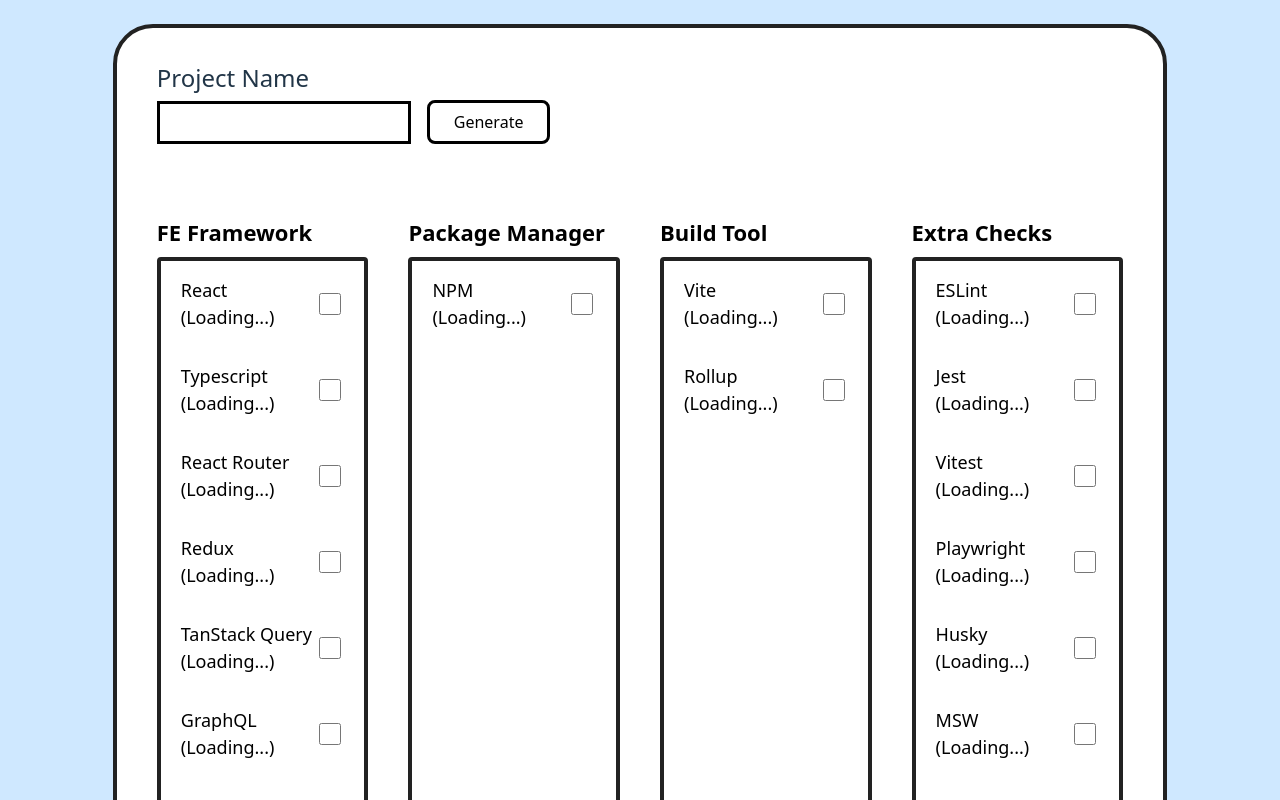
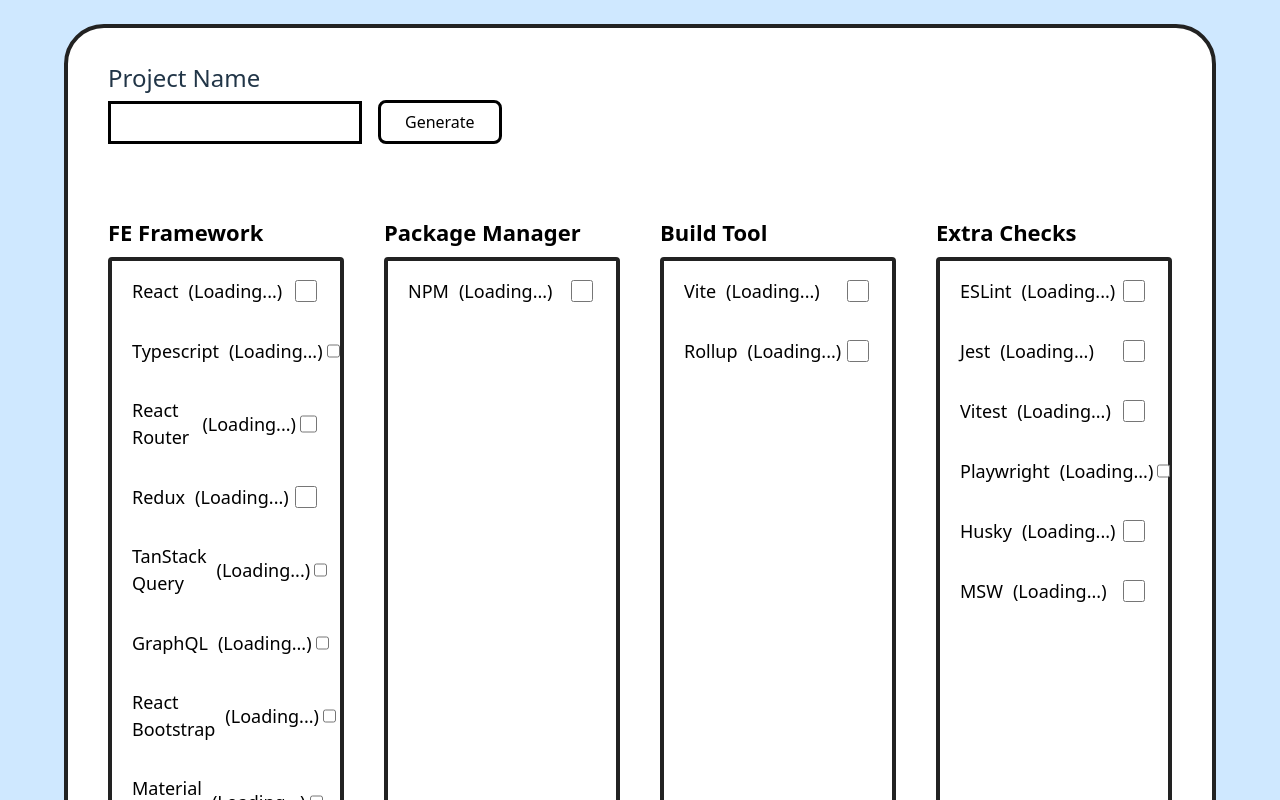
Before and after one commit to oliveirat3-ppb/hackathonV8, a React (Vite) app: page / in a window 1280 px wide. Shown: the top 800 px of the page. Built offline with nearby package versions, Linux system fonts and the light colour scheme; no server answers.

Commit message:
add PackageVersion component

```diff
--- a/src/PackageVersion.tsx
+++ b/src/PackageVersion.tsx
@@ -26,15 +26,7 @@
   }, [packageName]);
 
   return (
-    <div
-    //   style={{
-    //     backgroundColor: "black",
-    //     color: "white",
-    //     padding: "10px",
-    //     borderRadius: "5px",
-    //     marginTop: "10px",
-    //   }}
-    >
+    <div>
       {error ? `Error: ${error}` : `(${version || "Loading..."})`}
     </div>
   );
--- a/src/components/Template/CardRow.tsx
+++ b/src/components/Template/CardRow.tsx
@@ -4,7 +4,7 @@
 export const CardRow = ({ id, label }: TemplateTypes.CardRowProps) => {
   return (
     <div className="card-row">
-      <span className="card-row-label">
+      <span className="card-row-label" style={{ display: "flex", alignItems: "center", gap: "10px" }}>
         {label} <PackageVersion packageName={id}/>
       </span>
       <input type="checkbox" className="card-checkbox" />
```
